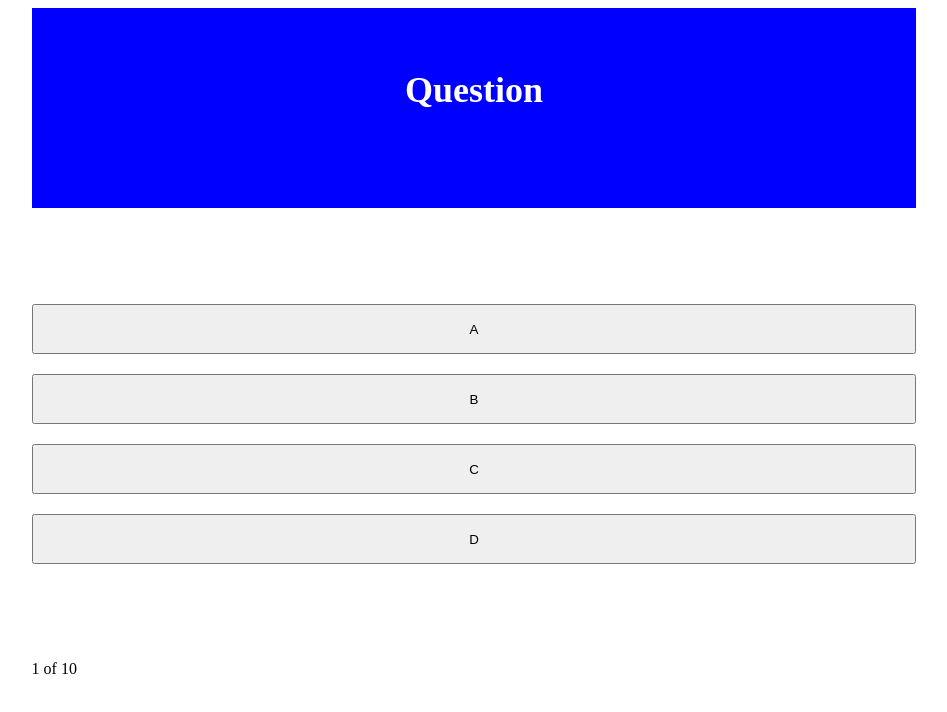
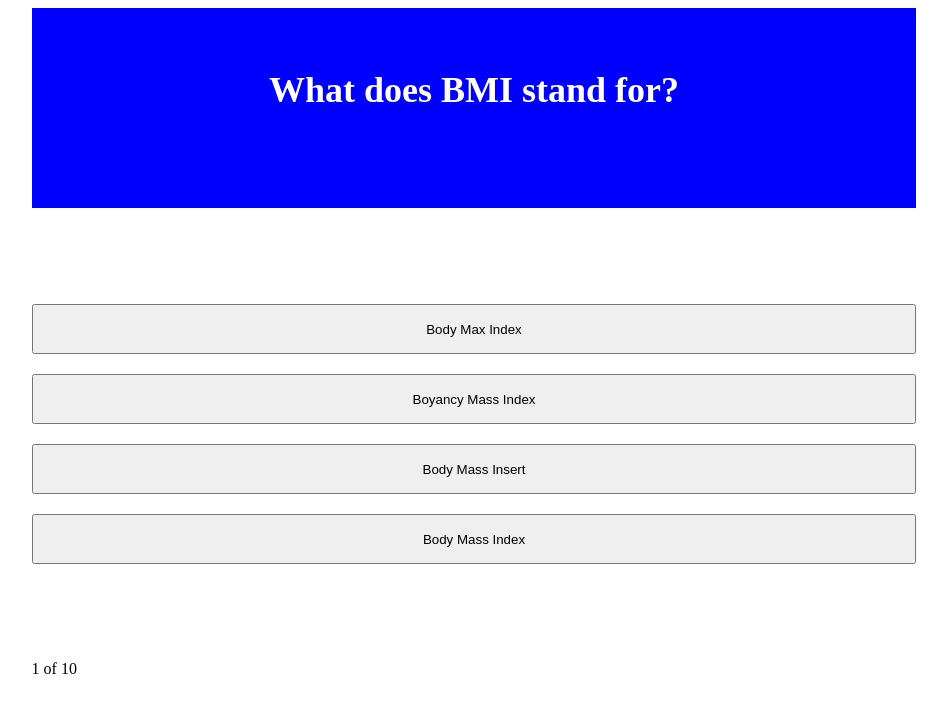
Before and after one commit to edgarmantes/quiz-app, a plain HTML site: page index.html in a window 1280 px wide. Both pictures are taken after a click on the button "Quiz BEGIN!". Shown: the whole page, without its empty margins (166-1113 px from the left). Drawn offline with nearby package versions, Linux system fonts and the light colour scheme.

Commit message:
Added text to the options and questions classes from the questions array

```diff
--- a/app.js
+++ b/app.js
@@ -1,13 +1,26 @@
 
 
-
-//render elements
 function Question(text, choices, answer){
 	return {
 		question: text,
 		choose: choices,
 		correct: answer
 	}
+
+}
+
+//remove-text function
+
+//render-elements function
+
+function renderHtml(object, element1, element2){
+	var questionItem = object.question;
+    $('ul').html('');
+	var itemsHTML = object.choose.map(function(item, index){
+		return '<li><button class="' + index + '">' + item + '</button></li>'
+	});
+	element1.append(itemsHTML);
+	element2.append(questionItem);
 
 }
 
@@ -19,10 +32,12 @@ function Question(text, choices, answer){
 //  Event Listeners
 function handleClicks(){
 	$('.container').on('click', '.start-button', function(event){
+		renderHtml(questions[0], $('.options'), $('.js-question-entry'));
 		$('.question, .options').removeClass('hidden');
 		$('.greeting-header, .greeting-button').addClass('hidden');
-		$('')
-	})
+	});
+
+	$('.option').on('click')
 
 }
 
--- a/index.html
+++ b/index.html
@@ -13,7 +13,7 @@
 					<h5>Topic: Important basic healthcare</h5>
 				</div>
 				<div class="question hidden">
-					<h2 class="js-question-entry">Question</h2>
+					<h2 class="js-question-entry"></h2>
 					<p class="score"></p>
 				</div>
 
@@ -24,10 +24,10 @@
 					<button class="start-button">Quiz BEGIN!</button>
 				</div>
 				<ul class="options hidden">
-					<li><button class="js-sel-a">A</button></li>
-					<li><button class="js-sel-b">B</button></li>
-					<li><button class="js-sel-c">C</button></li>
-					<li><button class="js-sel-d">D</button></li>
+					<li><button class="js-sel-a"></button></li>
+					<li><button class="js-sel-b"></button></li>
+					<li><button class="js-sel-c"></button></li>
+					<li><button class="js-sel-d"></button></li>
 				</ul>
 				<button class="-js-restart hidden">Start Again!</button>
 			</main>
```
